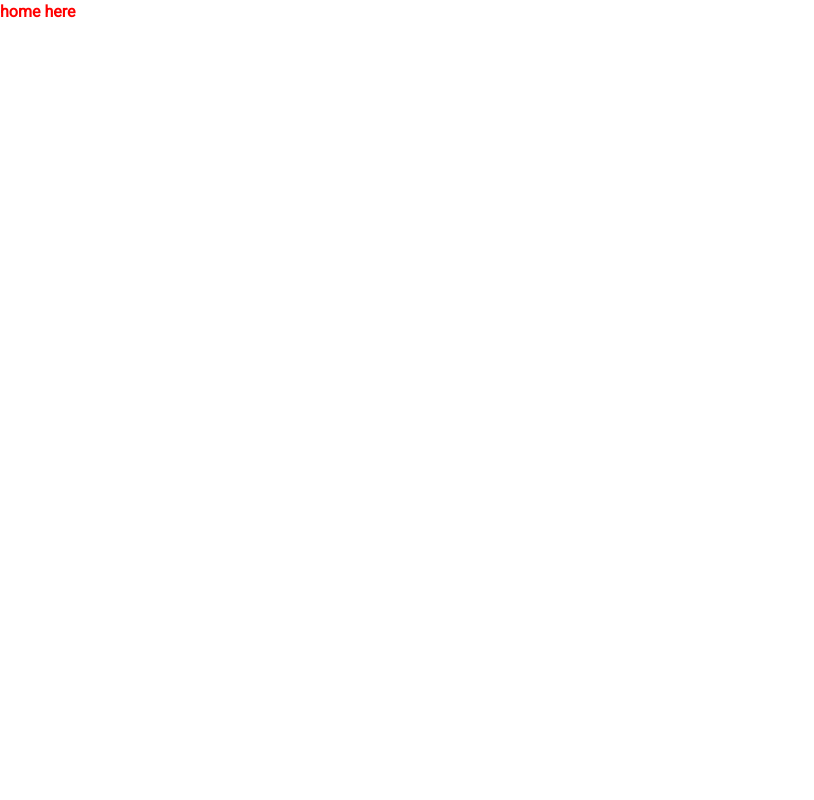
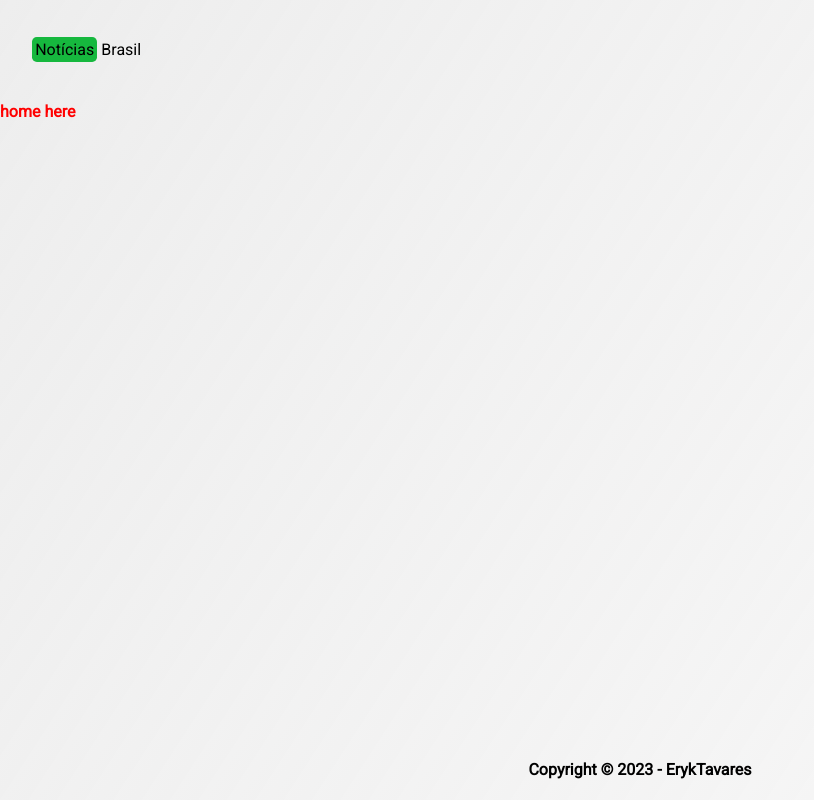
Before and after one commit to ErykTavares/noticias-brasil, a Next.js app: page / in a window 1280 px wide. Shown: the whole page, without its empty margins (0-814 px from the left). Built offline with nearby package versions, Linux system fonts and the light colour scheme.

Commit message:
feat: create header and footer

```diff
--- /dev/null
+++ b/src/components/footer/index.tsx
@@ -0,0 +1,11 @@
+import React from 'react';
+import * as S from './style';
+
+const Footer = (): JSX.Element => (
+	<S.Footer>
+		<a href='https://eryktavares-portfolio.netlify.app/home' target='_blank' rel='noreferrer'>
+			<h6>Copyright © {new Date().getFullYear()} - ErykTavares</h6>
+		</a>
+	</S.Footer>
+);
+export default Footer;
--- /dev/null
+++ b/src/components/footer/style.ts
@@ -0,0 +1,26 @@
+import styled, { css } from 'styled-components';
+
+export const Footer = styled.footer`
+	${({ theme }) => css`
+		width: 100%;
+		height: 60px;
+		display: flex;
+		align-items: center;
+		justify-content: center;
+		align-self: end;
+		justify-self: end;
+
+		a {
+			h6 {
+				font-weight: bold;
+				cursor: pointer;
+				transition: all 0.3s;
+
+				&:hover,
+				&:focus {
+					color: ${theme.colors.green};
+				}
+			}
+		}
+	`}
+`;
--- /dev/null
+++ b/src/components/header/index.tsx
@@ -0,0 +1,11 @@
+import React from 'react';
+import * as S from './style';
+
+const Header = (): JSX.Element => (
+	<S.Header>
+		<h1>
+			<span>Notícias</span> Brasil
+		</h1>
+	</S.Header>
+);
+export default Header;
--- /dev/null
+++ b/src/components/header/style.ts
@@ -0,0 +1,17 @@
+import styled, { css } from 'styled-components';
+
+export const Header = styled.header`
+	${({ theme }) => css`
+		width: 100%;
+		height: 100px;
+		display: flex;
+		align-items: center;
+		padding: 0 2rem;
+
+		span {
+			background-color: ${theme.colors.green};
+			padding: 0.2rem;
+			border-radius: 0.3rem;
+		}
+	`}
+`;
--- a/src/layout/defaultLayout.tsx
+++ b/src/layout/defaultLayout.tsx
@@ -1,5 +1,7 @@
 import React from 'react';
 import { Roboto } from 'next/font/google';
+import Header from '@/components/header';
+import Footer from '@/components/footer';
 
 const roboto = Roboto({ weight: '400', subsets: ['latin'] });
 
@@ -8,6 +10,10 @@ interface IDefaultProps {
 }
 
 const DefaultLayout = ({ children }: IDefaultProps): JSX.Element => (
-	<main className={roboto.className}>{children}</main>
+	<main className={roboto.className}>
+		<Header />
+		{children}
+		<Footer />
+	</main>
 );
 export default DefaultLayout;
--- a/src/shared/types/theme.d.ts
+++ b/src/shared/types/theme.d.ts
@@ -14,6 +14,7 @@ declare module 'styled-components' {
 			red: string;
 			darkBlue: string;
 			lightGray: string;
+			green: string;
 		};
 		boxShadow: string;
 	}
--- a/src/style/global.ts
+++ b/src/style/global.ts
@@ -26,6 +26,12 @@ export const GlobalStyle = createGlobalStyle`
 					flex-direction: column;
 					align-items: start;
 					justify-content: start;
+					background: linear-gradient(
+						123deg,
+						rgb(205 205 205 / 35%) -0.3%,
+						rgb(183 181 181 / 10%) 99.01%
+					);
+					backdrop-filter: blur(12.5px);
 				}
 
 				section {
--- a/src/style/theme.ts
+++ b/src/style/theme.ts
@@ -10,7 +10,8 @@ const theme = {
 		dark: '#16161e',
 		red: '#d20025',
 		darkBlue: '#1f1f29',
-		lightGray: '#999999'
+		lightGray: '#999999',
+		green: '#16b83e'
 	},
 	boxShadow: 'rgba(60, 64, 67, 0.3) 0px 1px 2px 0px, rgba(60, 64, 67, 0.15) 0px 1px 3px 1px;'
 };
```
